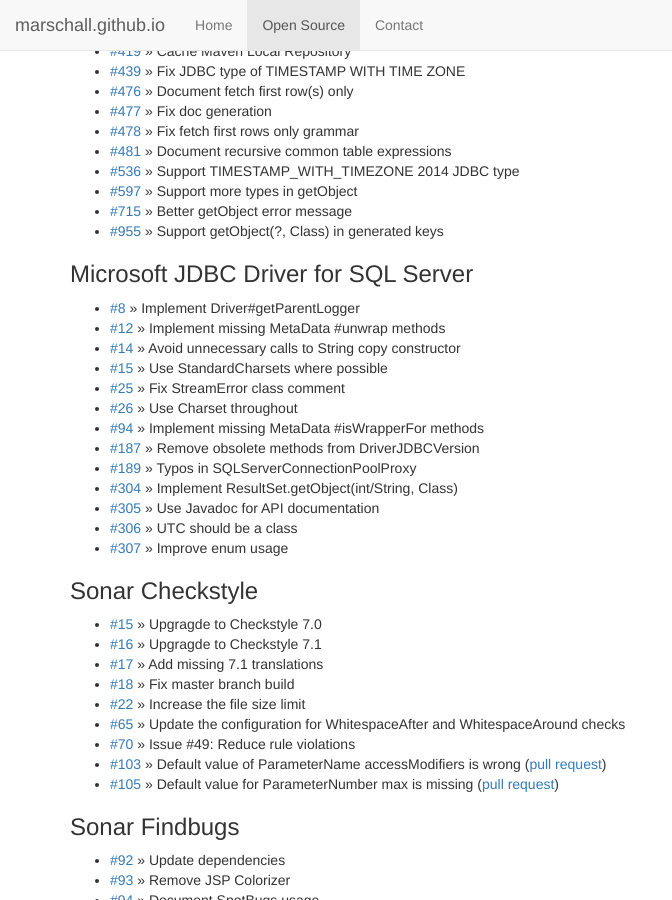
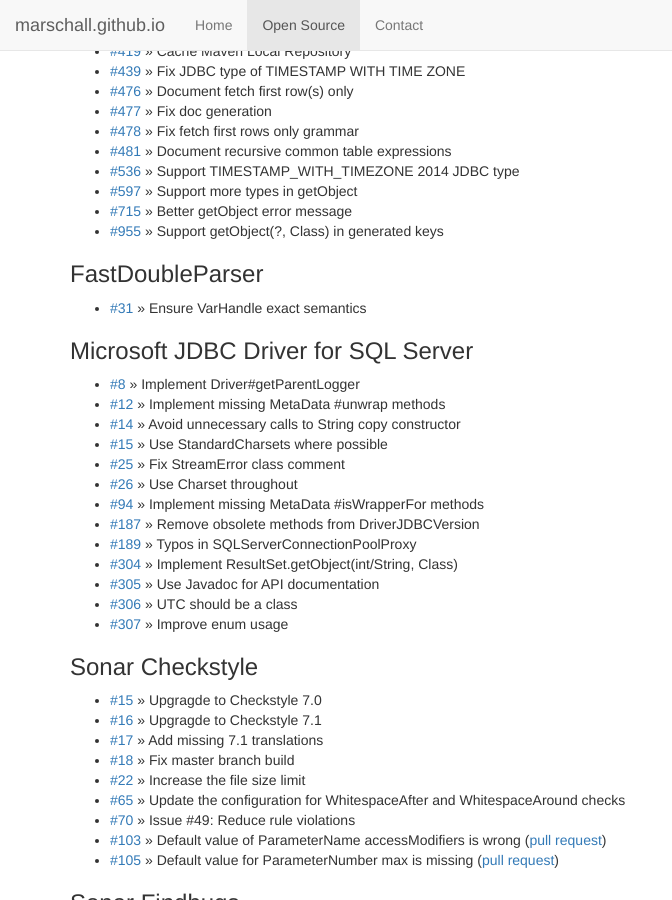
Before and after one commit to marschall/marschall.github.com, a Jekyll site: the page built from open-source.html, in a window 1280 px wide and 900 px high, scrolled down 6214 px. Shown: the whole window, without its empty margins (0-672 px from the left). Built offline with Jekyll 4.4.1, drawn with Linux system fonts in a browser that asks for light colours.

Commit message:
add FastDoubleParser#31

```diff
--- a/open-source.html
+++ b/open-source.html
@@ -372,6 +372,10 @@
   <li><a href="https://github.com/h2database/h2database/pull/715">#715</a> &raquo; Better getObject error message</li>
   <li><a href="https://github.com/h2database/h2database/pull/955">#955</a> &raquo; Support getObject(?, Class) in generated keys</li>
 </ul>
+<h3>FastDoubleParser</h3>
+<ul>
+  <li><a href="https://github.com/wrandelshofer/FastDoubleParser/pull/31">#31</a> &raquo; Ensure VarHandle exact semantics</li>
+</ul>
 <h3>Microsoft JDBC Driver for SQL Server</h3>
 <ul>
   <li><a href="https://github.com/Microsoft/mssql-jdbc/pull/8">#8</a> &raquo; Implement Driver#getParentLogger</li>
```
